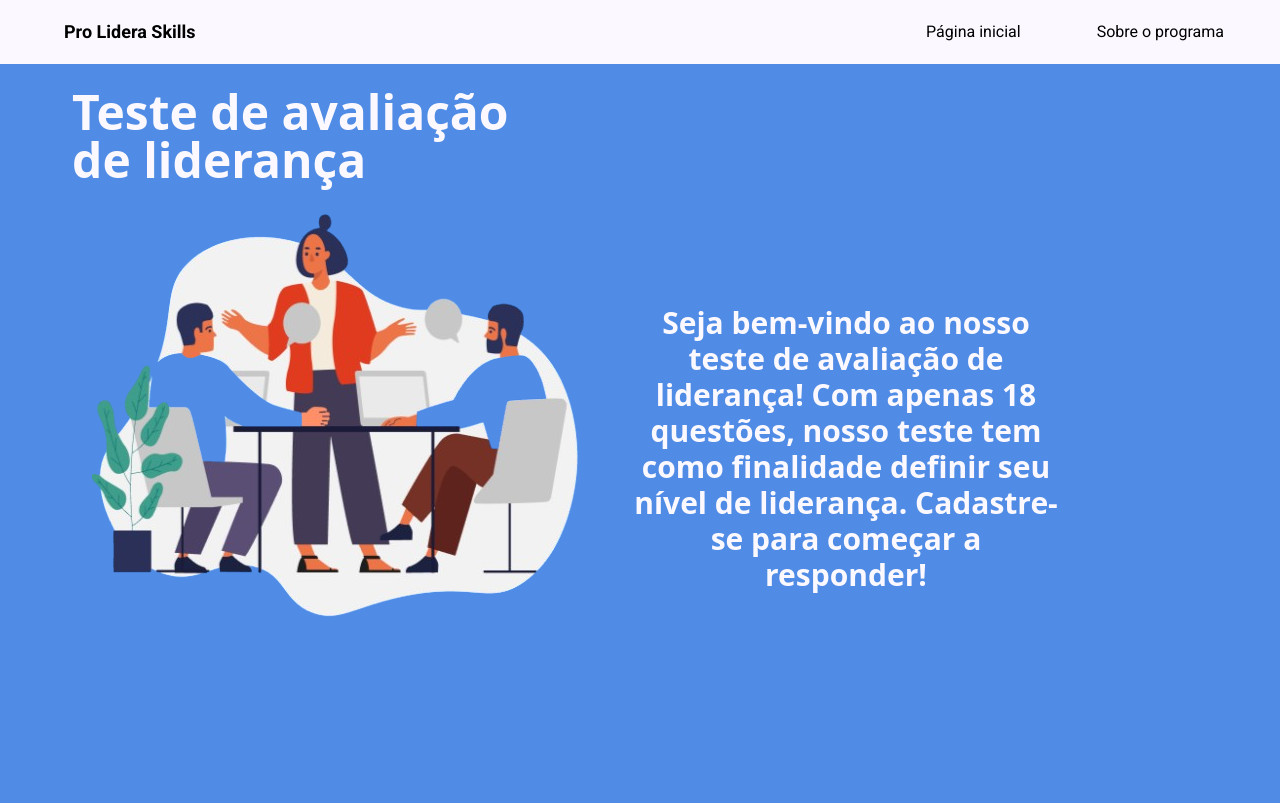
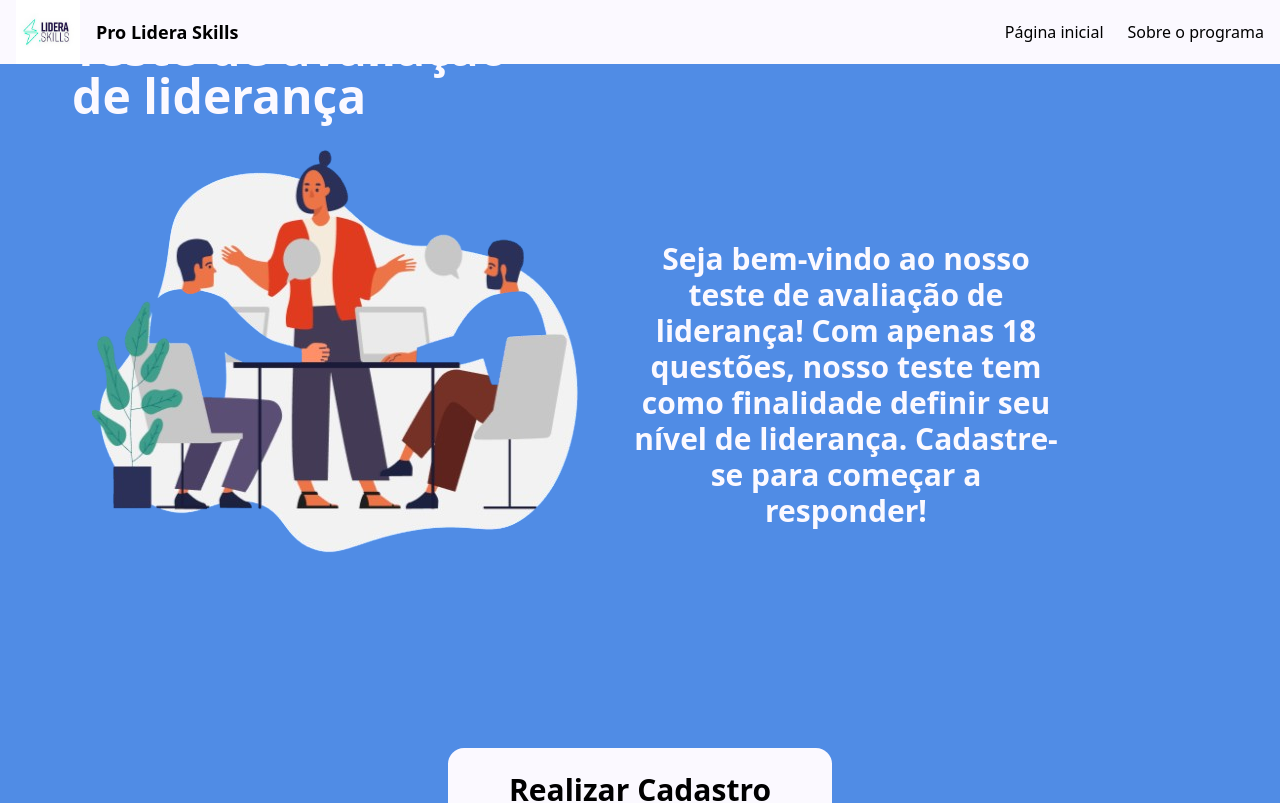
Before and after one commit to softexrecifepe/PI-PRO-LIDERA-TURMA-09-EQUIPE-02, a Next.js app: page / in a window 1280 px wide. Shown: the top 803 px of the page. Built offline with nearby package versions, Linux system fonts and the light colour scheme.

Commit message:
refactor header component to include a logo and enhance layout structure, using links for navigation between the homepage and 'about the program' section.

```diff
--- a/src/app/components/header.tsx
+++ b/src/app/components/header.tsx
@@ -1,12 +1,29 @@
-import React from 'react'
-import Link from 'next/link'
+import React from 'react';
+import Link from 'next/link';
+import Image from 'next/image';
+import logolidera from '../resources/pro-lidera-skills-logo-transformed.jpeg';
 
 export function Header() {
-    return(
-            <header className="bg-box p-0 h-[64px] flex gap-5 text-right w-[100%] m-0 header-titulo">
-                <Link href="/" className="my-auto ml-14 font-semibold pl-2 text-lg">Pro Lidera Skills</Link>
-                <Link href="/" className="text-base ml-auto my-auto mr-14">Página inicial</Link>
-                <h1 className="text-base my-auto mr-14">Sobre o programa</h1>
-            </header>
-    )
+    return (
+        <header className="bg-box flex items-center justify-between p-4 h-[64px] w-full m-0 fixed top-0 left-0 z-50">
+            <div className="flex items-center">
+                <Image
+                    src={logolidera}
+                    alt="Logo do Pro Lidera Skills"
+                    className="h-full"
+                    width={64}
+                    height={64}
+                />
+                <h1 className="ml-4 font-semibold text-lg titulo-principal">Pro Lidera Skills</h1>
+            </div>
+            <nav className="flex items-center space-x-6">
+                <Link href="/" aria-label="Página inicial" className="text-base hover:text-blue-500 transition-colors duration-200">
+                    Página inicial
+                </Link>
+                <Link href="/sobre" aria-label="Sobre o programa" className="text-base hover:text-blue-500 transition-colors duration-200">
+                    Sobre o programa
+                </Link>
+            </nav>
+        </header>
+    );
 }
```
Also changed, not shown: src/app/resources/pro-lidera-skills-logo-transformed.jpeg (added).
